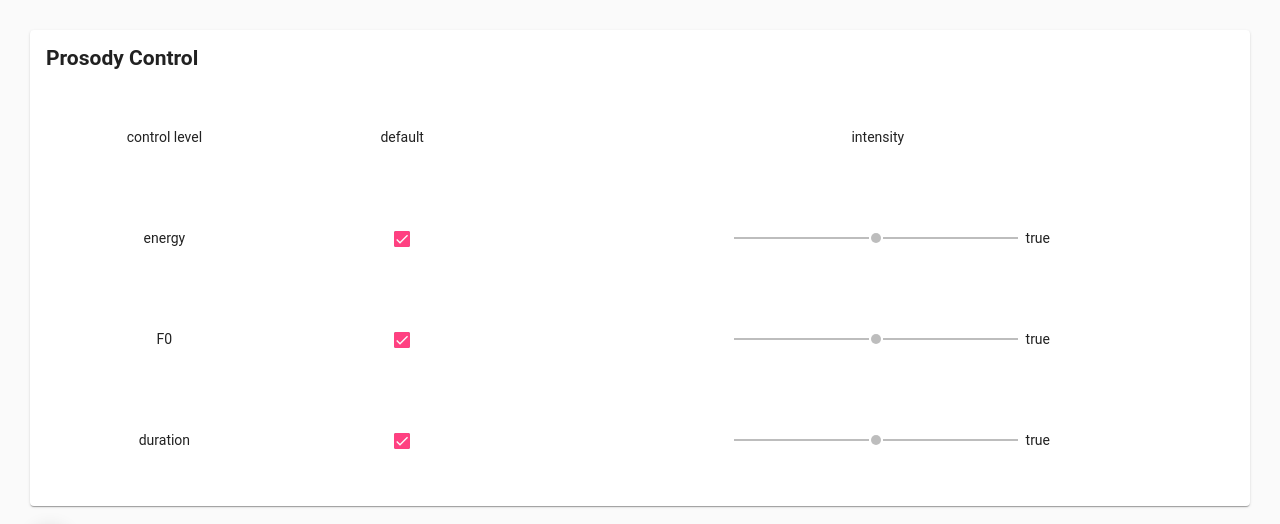
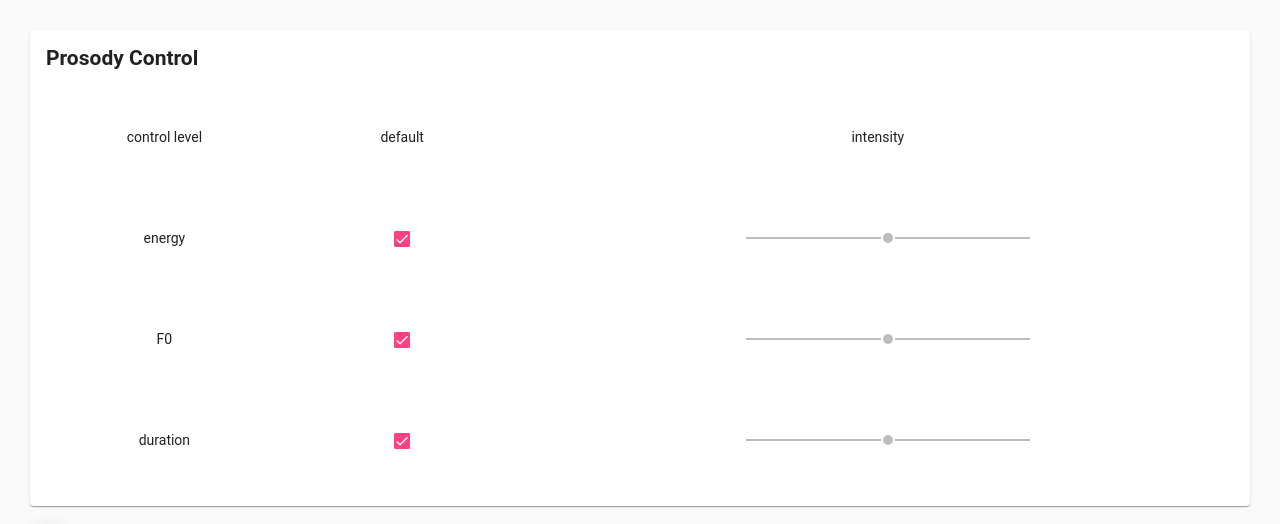
Before and after one commit to karolosnik/angular-prosody-control, an Angular app: page / in a window 1280 px wide. Shown: the top 524 px of the page. Built offline with nearby package versions, Linux system fonts and the light colour scheme.

Commit message:
1 file modified

```diff
--- a/src/app/slider-overview-example.html
+++ b/src/app/slider-overview-example.html
@@ -31,7 +31,6 @@
 						<mat-slider min="-1" max="1" value="0" step="0.1" style="margin-left: 20px"
 							[disabled]="tile.disabled" (click)="tile.disabled= false" [(ngModel)]="tile.value">
 						</mat-slider>
-						{{tile.disabled}}
 					</mat-grid-tile>
 				</div>
 
```
